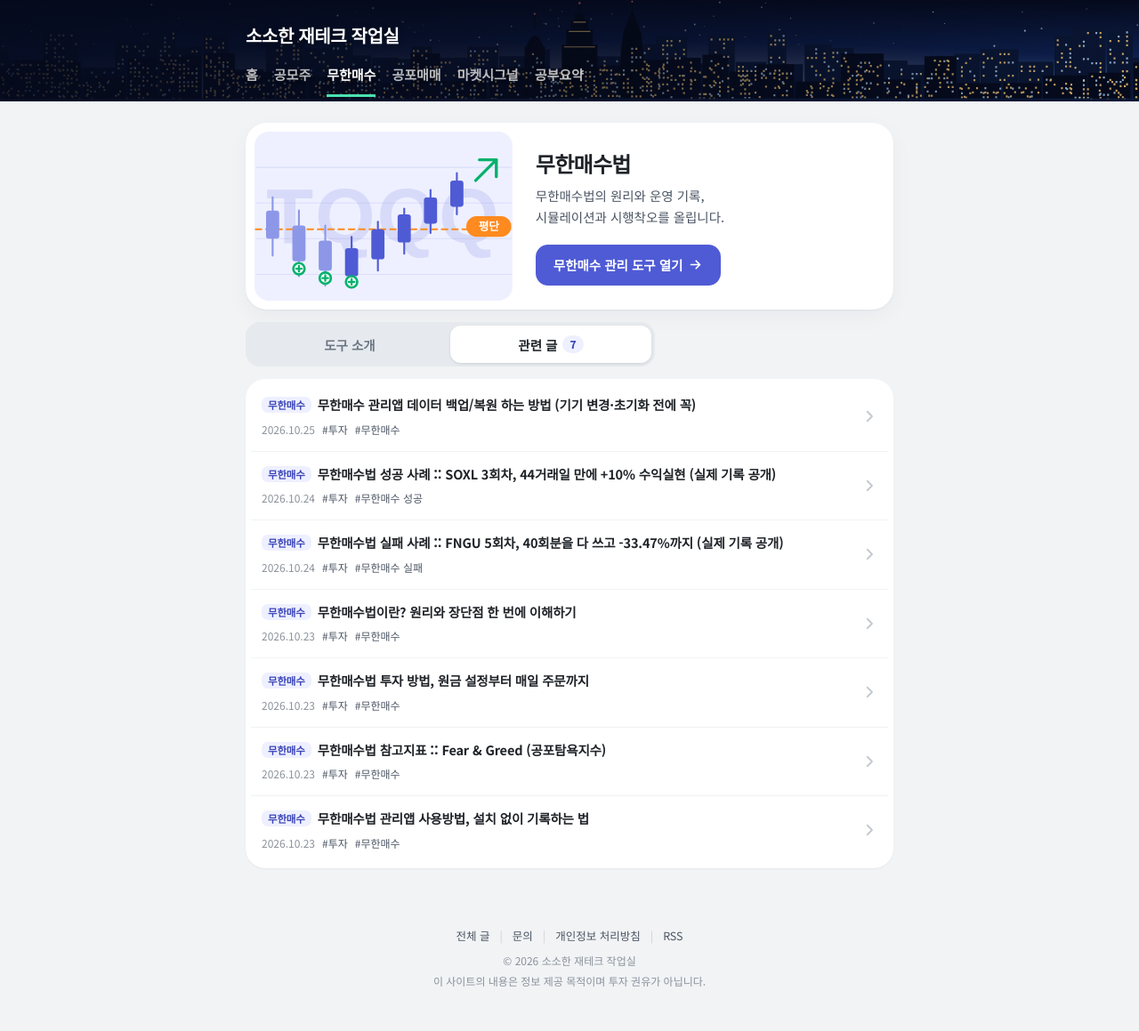
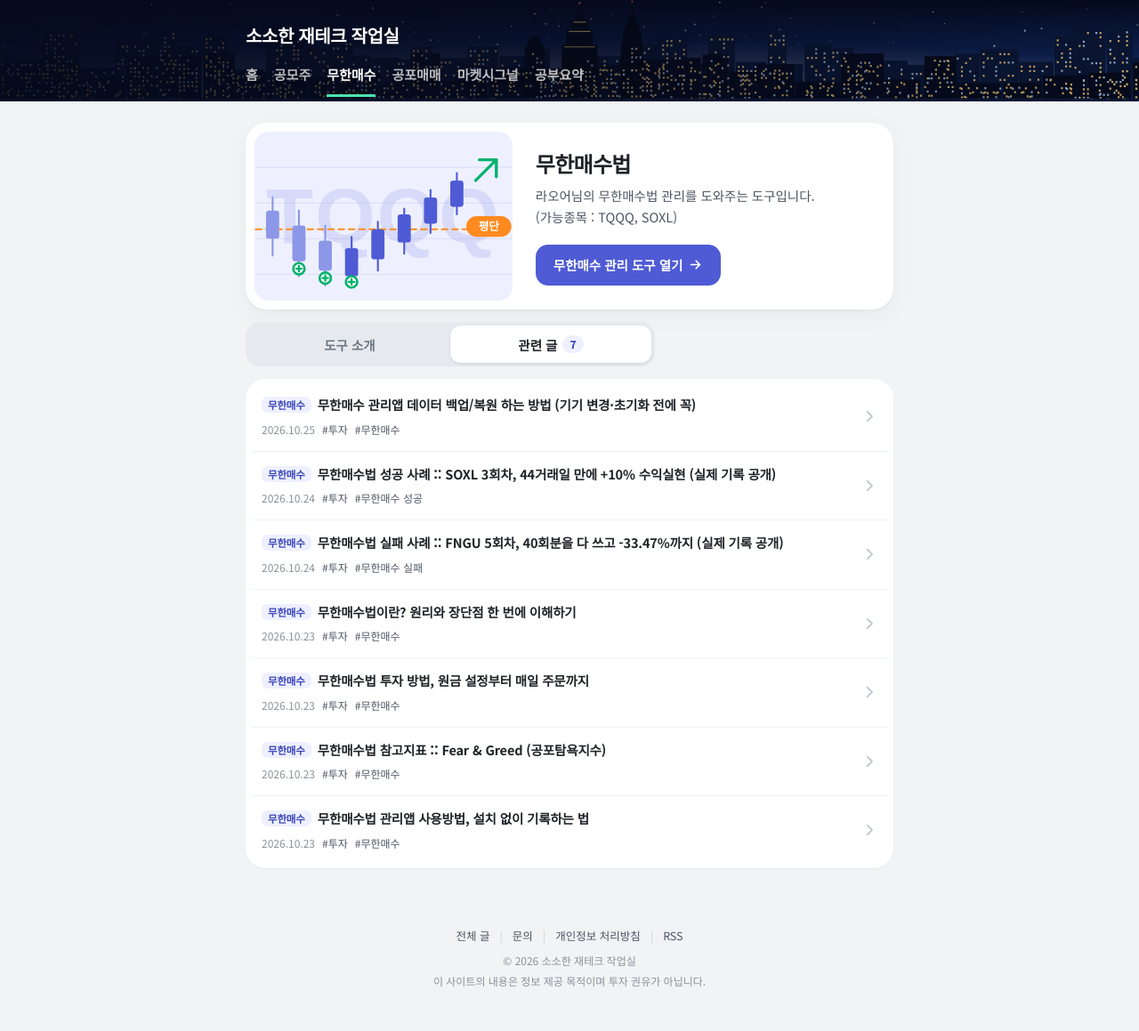
Before and after one commit to mzmzkgu/mzmzkgu.github.io, a Jekyll site: the page built from infinity.html, in a window 1280 px wide. Shown: the whole page at 89% size. Built offline with Jekyll 4.4.1, drawn with Linux system fonts in a browser that asks for light colours.

Commit message:
무한매수법 소개 문구 변경, 안내 카드 설명 줄바꿈 균형 맞춤
Co-Authored-By: Claude Sonnet 5.5 <noreply@anthropic.com>
Claude-Session: https://claude.ai/code/session_01HnZqqtAcJR4YGqc3LY19aj

```diff
--- a/assets/style.css
+++ b/assets/style.css
@@ -244,7 +244,7 @@ article h1 { font-size: 22px; line-height: 1.5; margin-bottom: 8px; }
 .bd-hero-art img { height: 100%; width: auto; display: block; }
 .bd-hero-text { padding: 18px 12px 0; }
 .bd-hero h1 { font-size: 24px; margin: 0 0 6px; letter-spacing: -.03em; }
-.bd-hero p { font-size: 14.5px; color: var(--sub); line-height: 1.7; margin: 0 0 18px; }
+.bd-hero p { font-size: 14.5px; color: var(--sub); line-height: 1.7; margin: 0 0 18px; text-wrap: balance; }
 .bd-cta { display: inline-flex; align-items: center; gap: 6px; height: 46px; padding: 0 20px; border-radius: 14px; background: var(--bd-ac); color: #fff; font-size: 14.5px; font-weight: 700; transition: background .15s, transform .1s; }
 .bd-cta svg { width: 17px; height: 17px; fill: none; stroke: currentColor; stroke-width: 2.4; stroke-linecap: round; stroke-linejoin: round; }
 .bd-cta:hover { background: var(--bd-ac-d); color: #fff; text-decoration: none; }
--- a/infinity.html
+++ b/infinity.html
@@ -13,7 +13,7 @@ description: 무한매수법의 원리, 회차별 매수 기록과 평단 관리
       <span class="bd-hero-ico"><svg viewBox="0 0 24 24" aria-hidden="true"><path d="M12 12c-2-2.5-4-4-6-4a4 4 0 0 0 0 8c2 0 4-1.5 6-4zm0 0c2 2.5 4 4 6 4a4 4 0 0 0 0-8c-2 0-4 1.5-6 4z"/></svg></span>
       <h1>무한매수법</h1>
     </div>
-    <p>무한매수법의 원리와 운영 기록,<br>시뮬레이션과 시행착오를 올립니다.</p>
+    <p>라오어님의 무한매수법 관리를 도와주는 도구입니다.<br>(가능종목 : TQQQ, SOXL)</p>
     <a class="bd-cta" href="{{ '/infinityBuy/' | relative_url }}">무한매수 관리 도구 열기<svg viewBox="0 0 24 24" aria-hidden="true"><path d="M5 12h14M13 6l6 6-6 6"/></svg></a>
   </div>
 </section>
```
